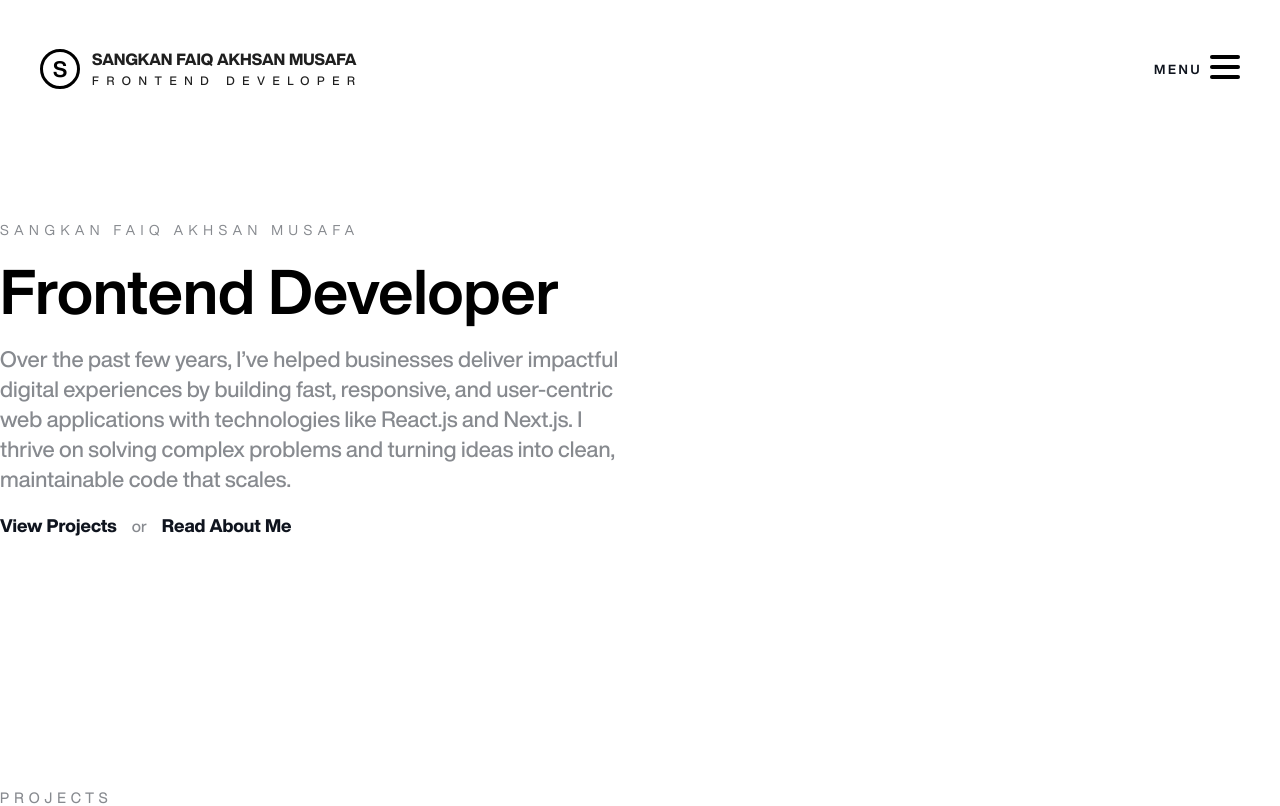
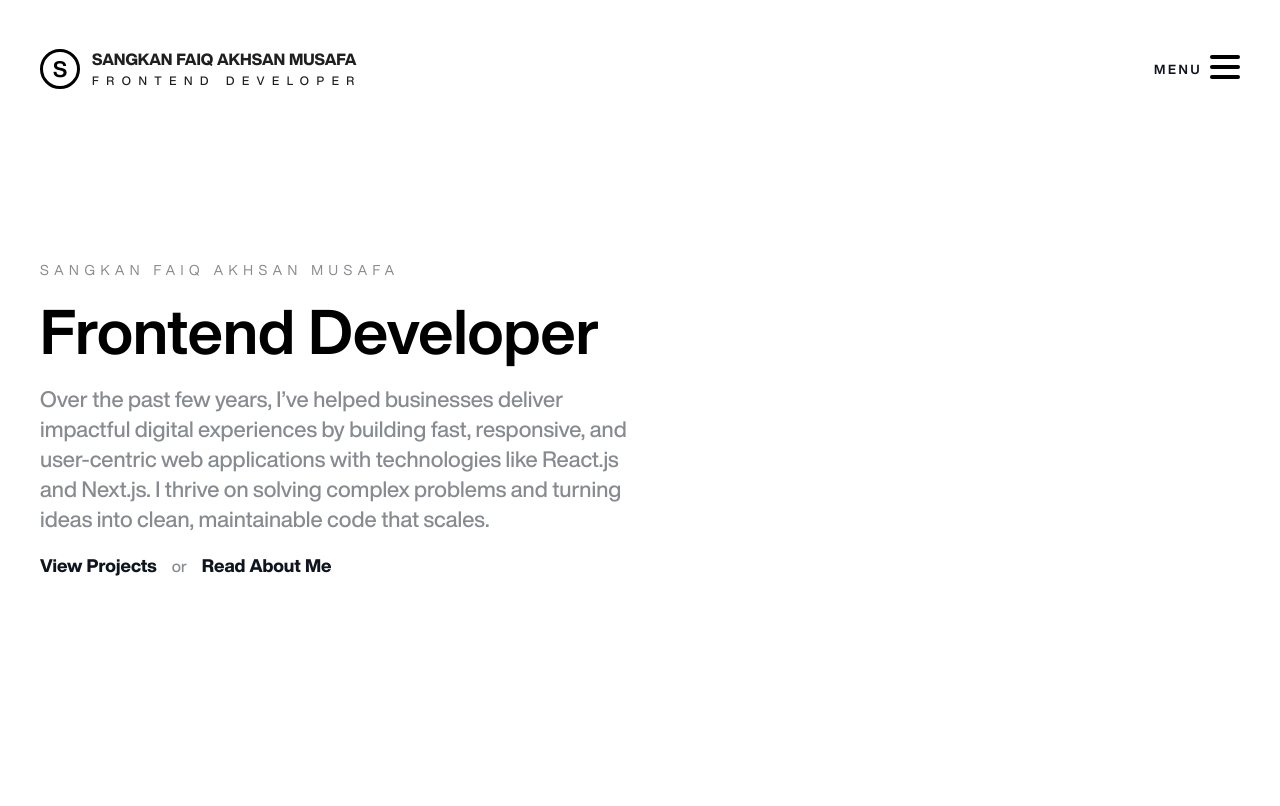
Before and after one commit to sangkanfaiq/portfolio, a Next.js app: page / in a window 1280 px wide. Shown: the top 806 px of the page. Built offline with nearby package versions, Linux system fonts and the light colour scheme.

Commit message:
Update globals.scss

```diff
--- a/styles/globals.scss
+++ b/styles/globals.scss
@@ -4,10 +4,10 @@
 	margin: 0;
 }
 
-$pulseSize: 4.5em;
-$pulseTiming: 1.2s;
+$pulseSize: 3em;
+$pulseTiming: 1s;
 
-.body-side {
+.body-app {
 	padding: 40px;
 
 	@media (max-width: 768px) {
@@ -56,6 +56,10 @@ $pulseTiming: 1.2s;
 .text-xs {
 	font-size: 0.875rem;
 	letter-spacing: 0.4em;
+
+	@media (max-width: 768px) {
+		letter-spacing: 0.3em;
+	}
 }
 .text-sm {
 	font-size: 1.125rem;
@@ -86,18 +90,24 @@ $pulseTiming: 1.2s;
 	top: 0;
 	padding: 40px 40px 0 40px;
 	width: 100%;
+	background-color: #fff;
+	transition: background-color 0.4s ease;
 
 	@media (max-width: 768px) {
 		padding: 12px;
 	}
 
 	.nav-title {
-		font-size: 16px;
+		font-size: 1em;
 	}
 
 	.nav-subtitle {
-		letter-spacing: 7.6px;
+		letter-spacing: 0.63em;
 		font-size: 12px;
+
+		@media (max-width: 768px) {
+			letter-spacing: 0.3em;
+		}
 	}
 
 	.hamburger {
@@ -135,6 +145,9 @@ $pulseTiming: 1.2s;
 		}
 	}
 }
+.navbar-section.transparent {
+	background-color: transparent;
+}
 
 .intro {
 	width: 100%;
@@ -161,6 +174,7 @@ $pulseTiming: 1.2s;
 
 			@media (max-width: 768px) {
 				font-size: 0.875rem;
+				letter-spacing: 0.3em;
 			}
 		}
 		.intro-role {
@@ -214,8 +228,14 @@ $pulseTiming: 1.2s;
 }
 
 @keyframes pulseanim {
-  0% { transform: scale(0); opacity: 0.8;}
-  100% { transform: scale(1); opacity: 0;}
+	0% {
+		transform: scale(0);
+		opacity: 0.8;
+	}
+	100% {
+		transform: scale(1);
+		opacity: 0;
+	}
 }
 
 .monochrome {
```
Lines whose indentation alone changed are shown as unchanged.
